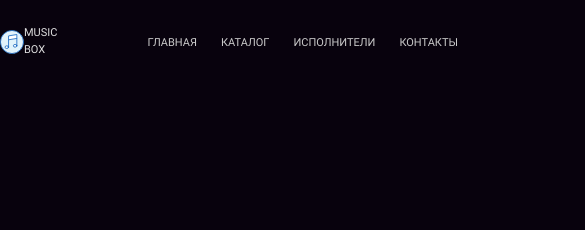
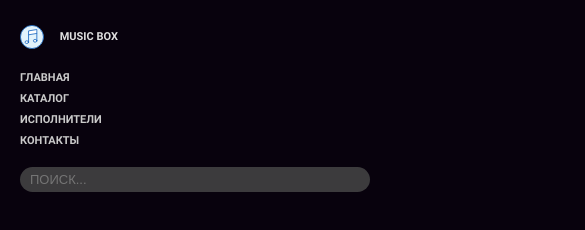
Before and after one commit to hitriylis/MusicBox, a website: page src/index.html in a window 390 px wide. Shown: the top 230 px of the page, 585 px wide, since content can reach past the window. Drawn offline with Linux system fonts and the light colour scheme; files whose address does not match are found by name.

Commit message:
add responsive

```diff
--- a/src/index.html
+++ b/src/index.html
@@ -24,7 +24,7 @@
             >
           </div>
           <nav class="header-menu menu ml-90">
-            <ul class="menu-list">
+            <ul class="menu-list justify-between">
               <li class="menu-item">
                 <a
                   href="#"
--- a/src/styles/scss/general.scss
+++ b/src/styles/scss/general.scss
@@ -7,7 +7,7 @@
 body {
   font-family: $font-family;
   line-height: 1.5;
-  color: $gray-light;
+  color: $white;
   background-color: $black;
 }
 
--- a/src/styles/scss/header.scss
+++ b/src/styles/scss/header.scss
@@ -22,12 +22,11 @@
 
 .header-link {
   line-height: 150%;
-  color: $white;
 }
 
 .menu-list {
   display: flex;
-  gap: 24px;
+  width: 313px;
 }
 
 .menu-link {
@@ -42,7 +41,38 @@
     height: 25px;
     width: 100%;
     font-family: $second-family;
+    color: $gray-light;
+
     border-radius: 50px;
     background: $gray-dark;
   }
 }
+
+@media (max-width: 415px) {
+  .header-container {
+    padding: 0 20px;
+    flex-direction: column;
+    align-items: flex-start;
+  }
+
+  .header-link {
+    font-weight: 700;
+  }
+
+  .header-menu {
+    margin: 17px 0;
+  }
+
+  .menu-list {
+    flex-direction: column;
+  }
+
+  .menu-item {
+    font-weight: 700;
+  }
+
+  .header-search {
+    margin: 0;
+    width: 100%;
+  }
+}
```
Also changed, not shown: src/styles/css/app.css.
